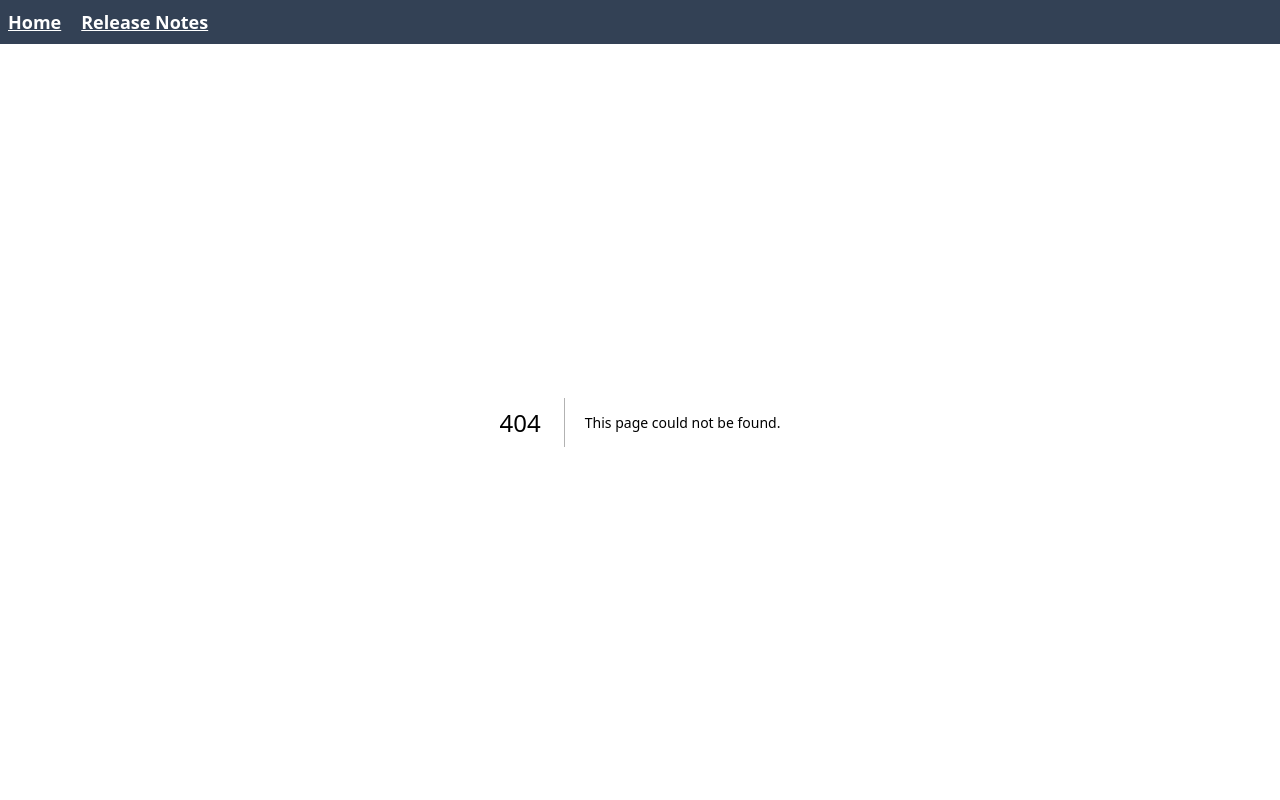
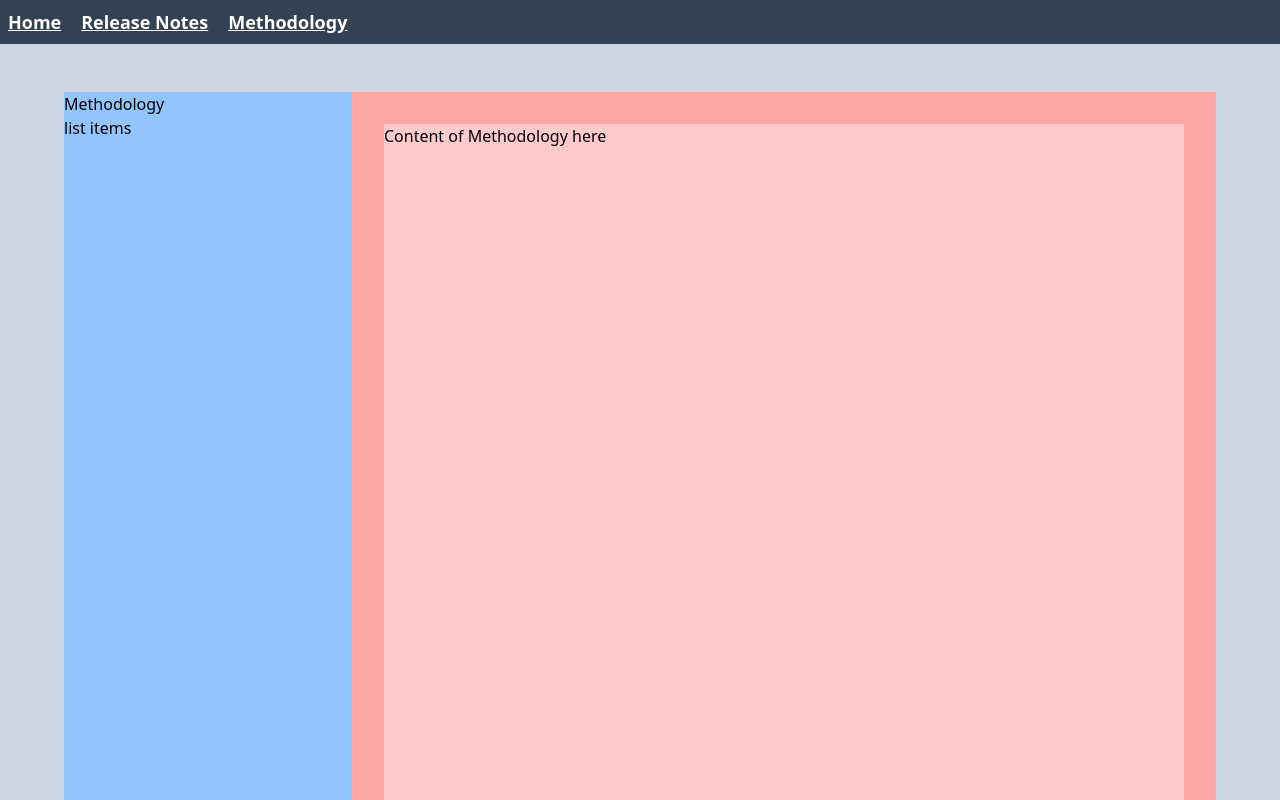
Before and after one commit to RobJJ/gpbp-ldt, a Next.js app: page /methodology in a window 1280 px wide. Before the commit this address had no page. Built offline with nearby package versions, Linux system fonts and the light colour scheme.

Commit message:
basic setup of layout for methodology

```diff
--- /dev/null
+++ b/src/app/methodology/page.jsx
@@ -0,0 +1,17 @@
+export default function MethodologyPage() {
+  return (
+    <div className="flex px-16 pt-12 bg-slate-300 w-full h-full">
+      <main className="flex w-full h-full">
+        <section className="h-full w-3/12 bg-blue-300 flex flex-col">
+          <h2>Methodology</h2>
+          <div> list items</div>
+        </section>
+        <section className="h-full w-9/12 bg-red-300 px-8 pt-8">
+          <main className="w-full h-full bg-red-200">
+            Content of Methodology here
+          </main>
+        </section>
+      </main>
+    </div>
+  );
+}
--- a/src/components/NavBar.jsx
+++ b/src/components/NavBar.jsx
@@ -15,6 +15,13 @@ export default function NavBar() {
       >
         Release Notes
       </Link>
+      <Link
+        className="underline font-bold text-lg text-white"
+        href={"/methodology"}
+        target="_blank"
+      >
+        Methodology
+      </Link>
     </div>
   );
 }
```
Also changed, not shown: src/app/releaseNotes/page.jsx (+0 -9 lines).
